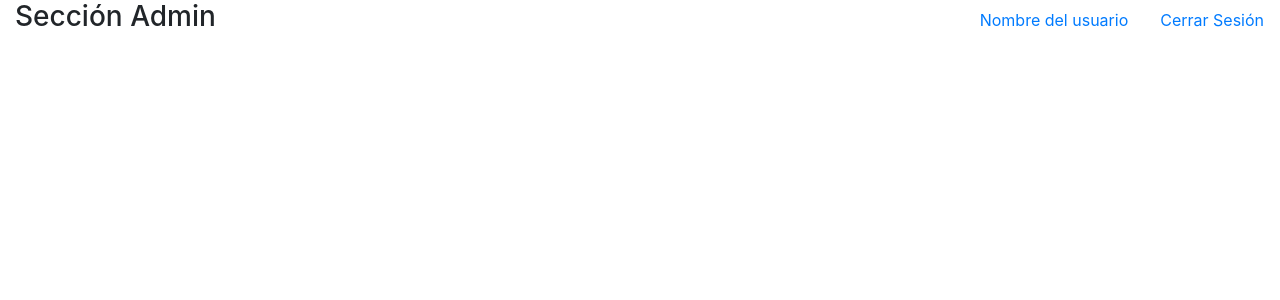
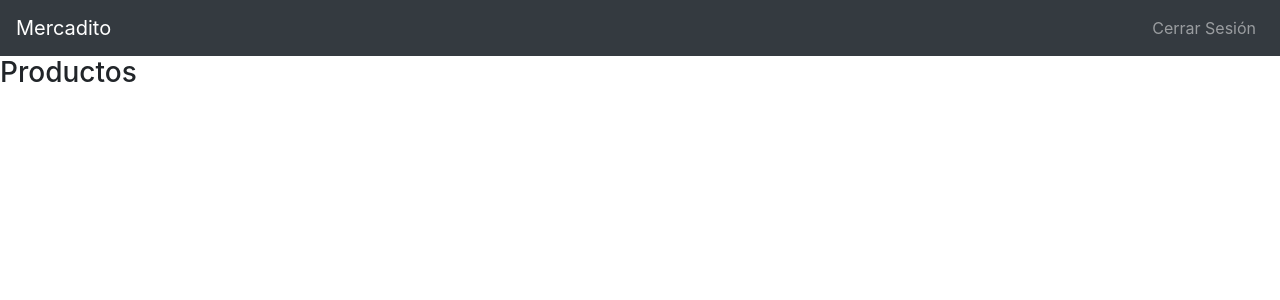
Before and after one commit to wainola/Mercaditofullstack, a React (Create React App) app in the folder client/: page /admin in a window 1280 px wide. Shown: the top 300 px of the page. Built offline with nearby package versions, Linux system fonts and the light colour scheme.

Commit message:
ready with navbar

```diff
--- a/client/src/actions/index.js
+++ b/client/src/actions/index.js
@@ -59,7 +59,3 @@ export function signoutUser(){
         type: UNAUTH_USER
     }
 }
-
-export function getUserEmail({email}){
-
-}
--- a/client/src/containers/admin/admin.js
+++ b/client/src/containers/admin/admin.js
@@ -1,23 +1,22 @@
 import React, {Component} from 'react';
 import { connect } from 'react-redux';
 import NavegacionAdmin from './components/navbar';
+import Productos from './components/productos';
 
 class Admin extends Component{
-    componentWillMount(){
-        const email = localStorage.getItem('mail_user');
-        console.log(email);
-    }
     render(){
         console.log(this.props.authenticated);
         return(
-            <div className="container-fluid">
+            <div>
+                {/* NAVBAR RENDER */}
                 <div className="row">
-                    <div className="col float-left">
-                        <h3>Sección Admin</h3>
-                    </div>
-                    <div className="co">
+                    <div className="container-fluid">
                         <NavegacionAdmin />
                     </div>
+                </div>
+                {/* PRODUCTS RENDER */}
+                <div className="row">
+                    <Productos />
                 </div>
             </div>
         );
--- a/client/src/containers/admin/components/navbar.js
+++ b/client/src/containers/admin/components/navbar.js
@@ -1,28 +1,58 @@
 import React, { Component } from 'react';
-import { connect } from 'react-redux';
 import { Link } from 'react-router-dom';
+import {
+    Collapse,
+    Navbar,
+    NavbarToggler,
+    NavbarBrand,
+    Nav,
+    NavItem,
+    NavLink,
+    UncontrolledDropdown,
+    DropdownToggle,
+    DropdownMenu,
+    DropdownItem
+} from 'reactstrap';
 
 class NavegacionAdmin extends Component{
+    constructor(props){
+        super(props);
+        this.state = {
+            email: '',
+            isOpen: false
+        }
+    }
+    componentWillMount(){
+        const email = localStorage.getItem('mail_user');
+        this.setState({email});
+    }
+    toggle(){
+        this.setState({
+            isOpen: !this.state.isOpen
+        });
+    }
     render(){
+        console.log(this.state.isOpen);
         return(
-            <ul className="nav float-right">
-                <li className="nav-item">
-                    <Link to='' className='nav-link'>
-                        Nombre del usuario
-                    </Link>
-                </li>
-                <li className="nav-item">
-                    <Link to='/signout' className="nav-link">Cerrar Sesión</Link>
-                </li>
-            </ul>
+            <div>
+                <Navbar color="faded" light expand="md" className="navbar-dark bg-dark">
+                    <NavbarBrand href="/" className="mr-auto">Mercadito</NavbarBrand>
+                    <NavbarToggler onClick={this.toggle.bind(this)} className="mr-2" />
+                    <Collapse isOpen={this.state.isOpen} navbar>
+                        <Nav navbar className="ml-auto">
+                            <NavItem>
+                                <NavLink href="">{this.state.email}</NavLink>
+                            </NavItem>
+                            <NavItem>
+                                <NavLink href="/signout">Cerrar Sesión</NavLink>
+                            </NavItem>
+                        </Nav>
+                    </Collapse>
+                </Navbar>
+            </div>
         );
     }
 }
 
-function mapStateToProps(state){
-    return {
-        user: state.user.email
-    }
-}
 
-export default connect(null)(NavegacionAdmin);
+export default NavegacionAdmin;
--- /dev/null
+++ b/client/src/containers/admin/components/productos.js
@@ -0,0 +1,13 @@
+import React, { Component } from 'react';
+
+class Productos extends Component{
+    render(){
+        return(
+            <div className="container-fluid">
+                <h3>Productos</h3>
+            </div>
+        );
+    }
+}
+
+export default Productos;
```
Also changed, not shown: client/src/containers/admin/components/sidebar.js (added, +11 -0 lines), client/src/containers/admin/components/pedidos.js (added), 1 other file (tests, documents, lock files or other folders).
